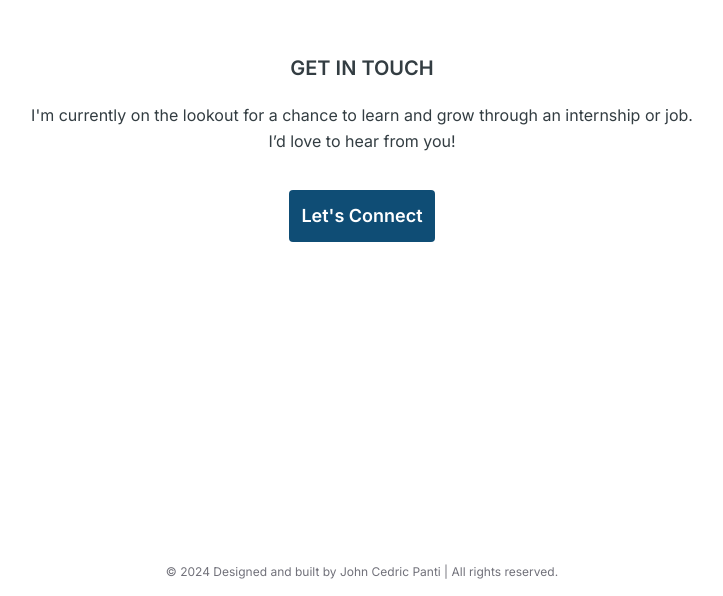
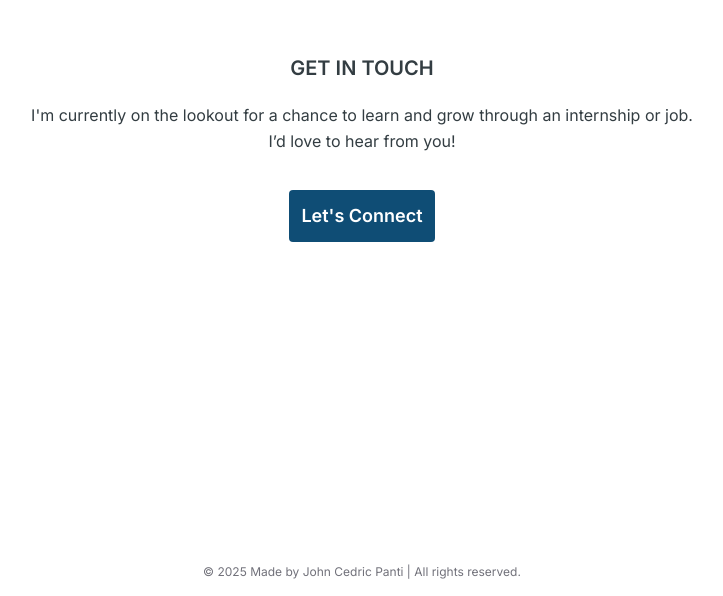
Before and after one commit to Cedrickkk/cedrick, a React (Vite) app: page / in a window 1280 px wide. Shown: the part 2403-2999 px from the top of the page, without its empty margins (278-1001 px from the left). Built offline with nearby package versions, Linux system fonts and the light colour scheme.

Commit message:
Update footer section

```diff
--- a/src/sections/Contact.tsx
+++ b/src/sections/Contact.tsx
@@ -8,7 +8,13 @@ export default function Contact() {
           internship or job. <br /> I’d love to hear from you!
         </p>
         <button className="mt-9 rounded-sm bg-secondary p-3 text-center text-lg font-semibold text-white">
-          Let's Connect
+          <a
+            href="mailto: inhog.cedrick@gmail.com"
+            rel="noopener noreferrer"
+            target="_blank"
+          >
+            Let's Connect
+          </a>
         </button>
       </div>
     </section>
--- a/src/sections/Footer.tsx
+++ b/src/sections/Footer.tsx
@@ -1,7 +1,7 @@
 export default function Footer() {
   return (
     <footer className="container mx-auto my-4 flex w-full justify-center text-center text-xs text-muted-foreground">
-      &copy; 2024 Designed and built by John Cedric Panti | All rights reserved.
+      &copy; 2025 Made by John Cedric Panti | All rights reserved.
     </footer>
   );
 }
```
